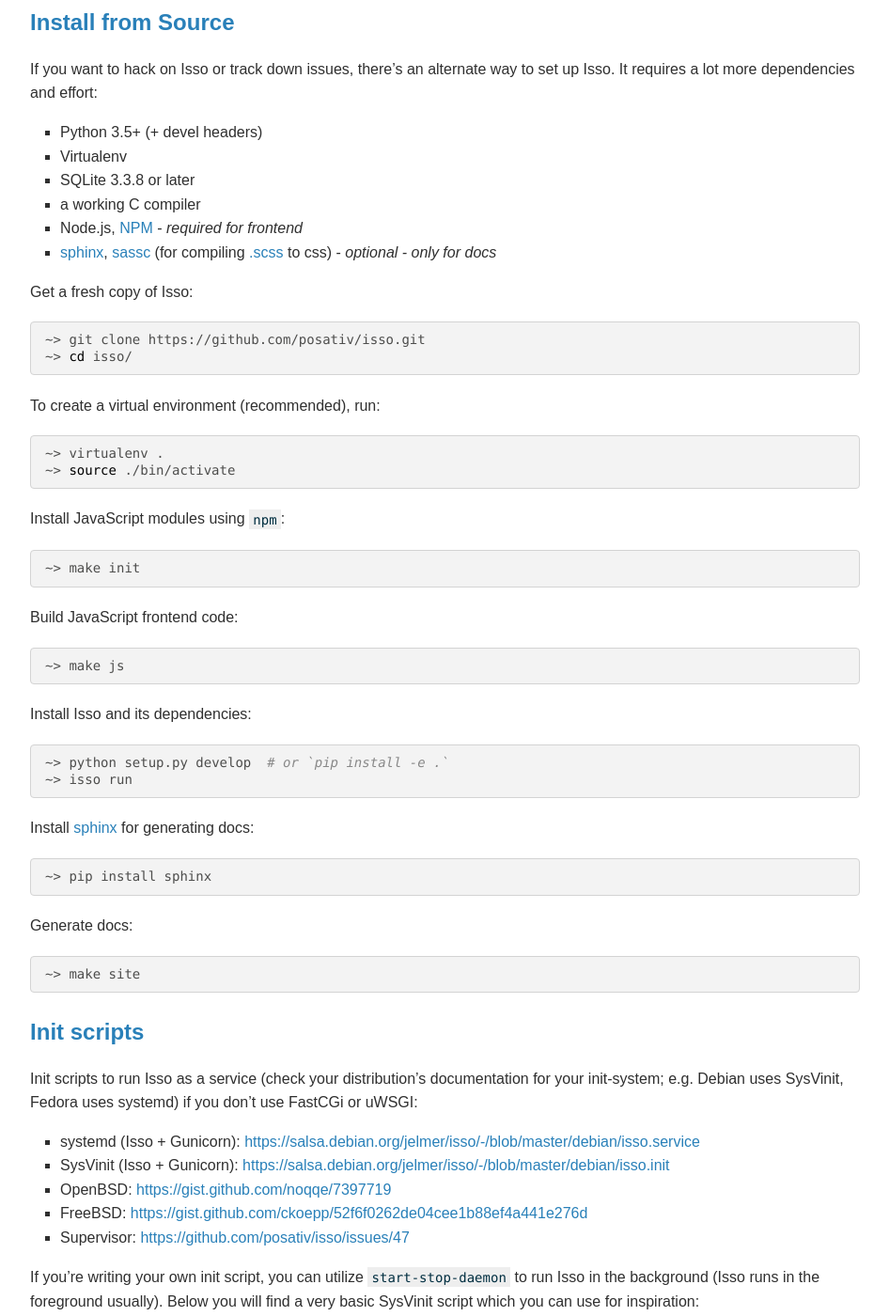
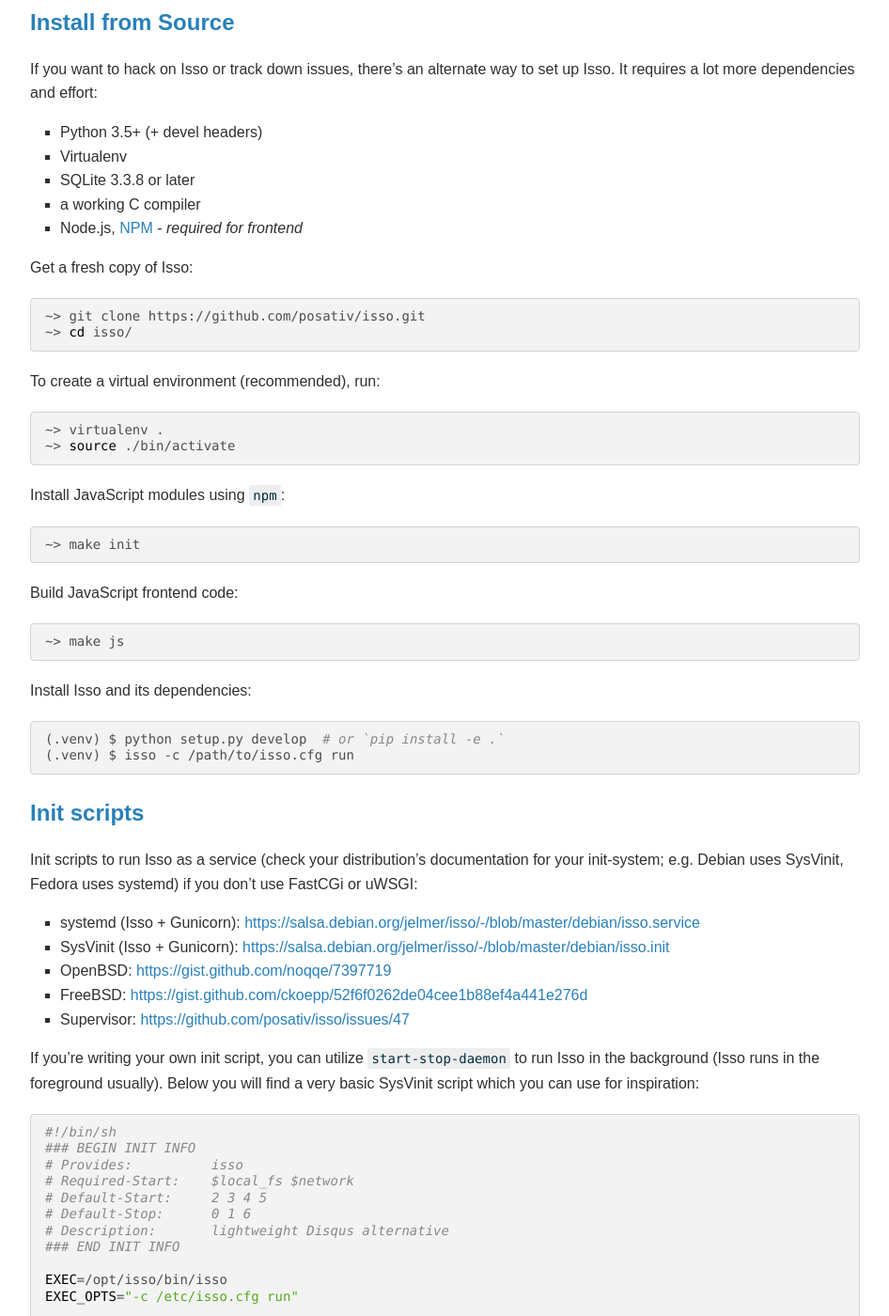
Before and after one commit to isso-comments/isso, a Sphinx documentation site: the page built from docs/docs/reference/installation.rst, in a window 1280 px wide and 1400 px high, scrolled down 2612 px. Shown: the whole window at 94% size, without its empty margins (285-1231 px from the left). Built offline with Sphinx 7.4.7, drawn with Linux system fonts in a browser that asks for light colours.

Commit message:
docs: install: Drop docs instructions
Those have been moved to the "Writing documentation" section
and clutter the installation guide unnecessarily -
especially since the manpage generation was been removed.

```diff
--- a/docs/docs/reference/installation.rst
+++ b/docs/docs/reference/installation.rst
@@ -158,9 +158,6 @@
 - SQLite 3.3.8 or later
 - a working C compiler
 - Node.js, `NPM <https://npmjs.org/>`__ - *required for frontend*
-- `sphinx <http://www.sphinx-doc.org/>`_,
-  `sassc <https://github.com/sass/sassc>`_ (for compiling
-  `.scss <https://sass-lang.com/>`_ to css) - *optional - only for docs*
 
 Get a fresh copy of Isso:
 
@@ -192,20 +189,8 @@
 
 .. code-block:: sh
 
-    ~> python setup.py develop  # or `pip install -e .`
-    ~> isso run
-
-Install `sphinx <http://www.sphinx-doc.org/>`_ for generating docs:
-
-.. code-block:: sh
-
-    ~> pip install sphinx
-
-Generate docs:
-
-.. code-block:: sh
-
-    ~> make site
+    (.venv) $ python setup.py develop  # or `pip install -e .`
+    (.venv) $ isso -c /path/to/isso.cfg run
 
 .. _init-scripts:
 
```
